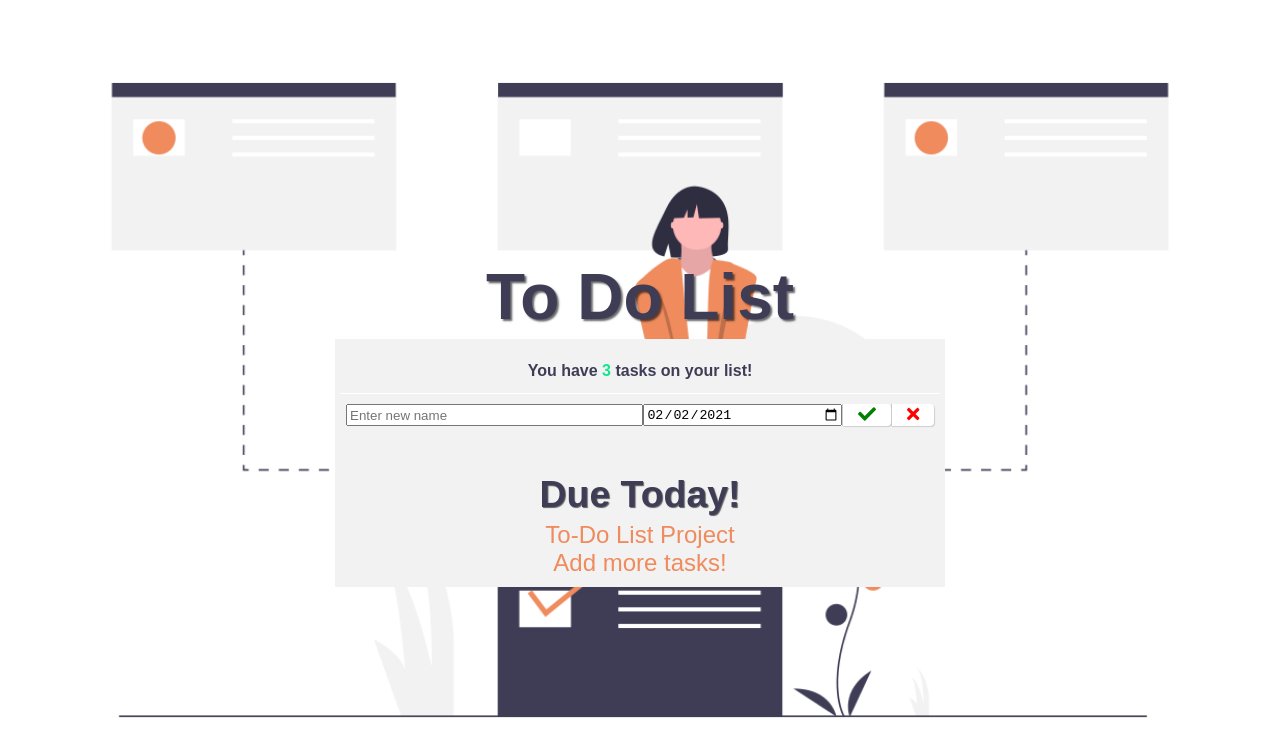
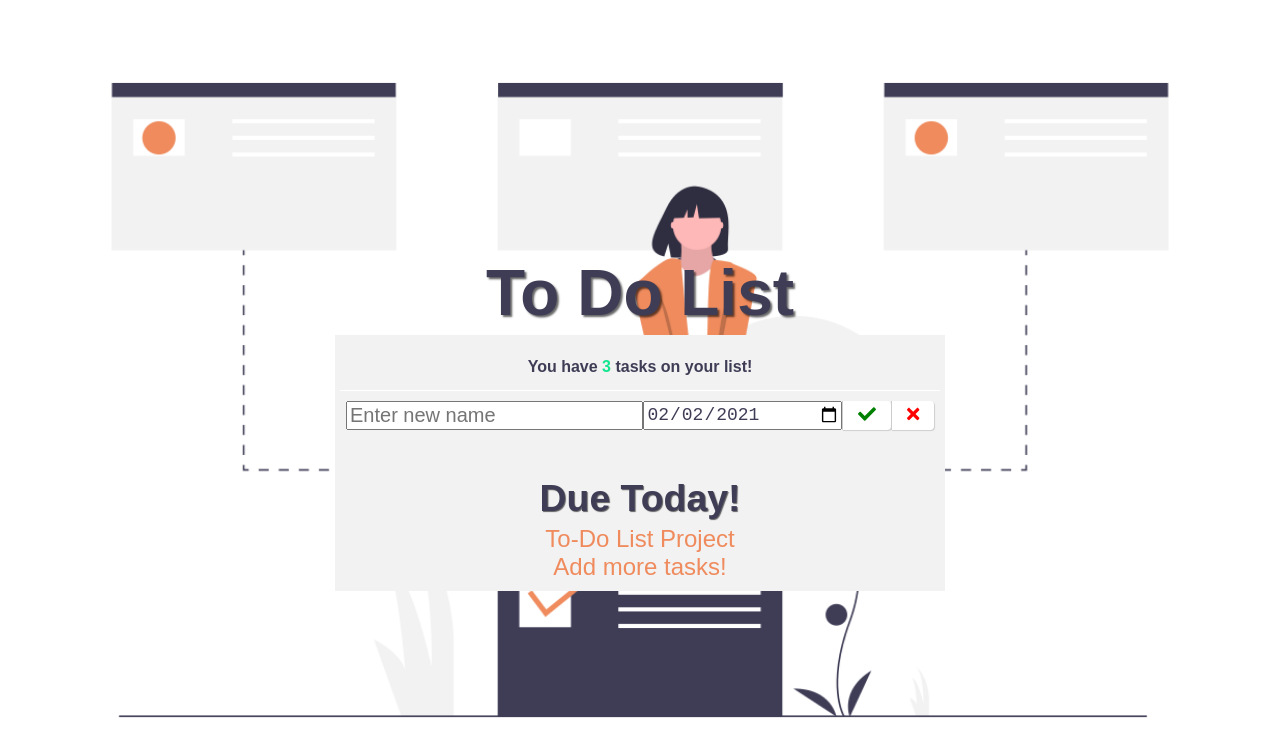
Before and after one commit to FreyaP/to-do-list, a React (Create React App) app: page / in a window 1280 px wide. Both pictures are taken after a click on the button 880 px from the left and 337 px from the top of the page. Shown: the top 756 px of the page. Built offline with nearby package versions, Linux system fonts and the light colour scheme.

Commit message:
updated css

```diff
--- a/src/Task.css
+++ b/src/Task.css
@@ -1,6 +1,13 @@
 .editing {
   display: grid;
   grid-template-columns: 3fr 2fr min-content min-content;
+}
+.new-name {
+  font-size: 20px;
+}
+.new-date {
+  font-size: 18px;
+  color: #3f3d56;
 }
 .cancel {
   color: red;
--- a/src/Task.js
+++ b/src/Task.js
@@ -28,7 +28,7 @@ setEditing(true);
 const editing = (
     <form className='editing' onSubmit={handleSubmit}>
         <input className='new-name' type='text' value={newText} placeholder="Enter new name" onChange={e => setNewText(e.target.value)}/>
-        <input className="newDate" type='date' value={newDate} onChange={e => setNewDate(e.target.value)}/>
+        <input className="new-date" type='date' value={newDate} onChange={e => setNewDate(e.target.value)}/>
         <button className='update' type="submit"><FontAwesomeIcon icon={faCheck}/></button>
         <button className='cancel' onClick={handleCancel}><FontAwesomeIcon icon={faTimes}/></button>
     </form>
```
